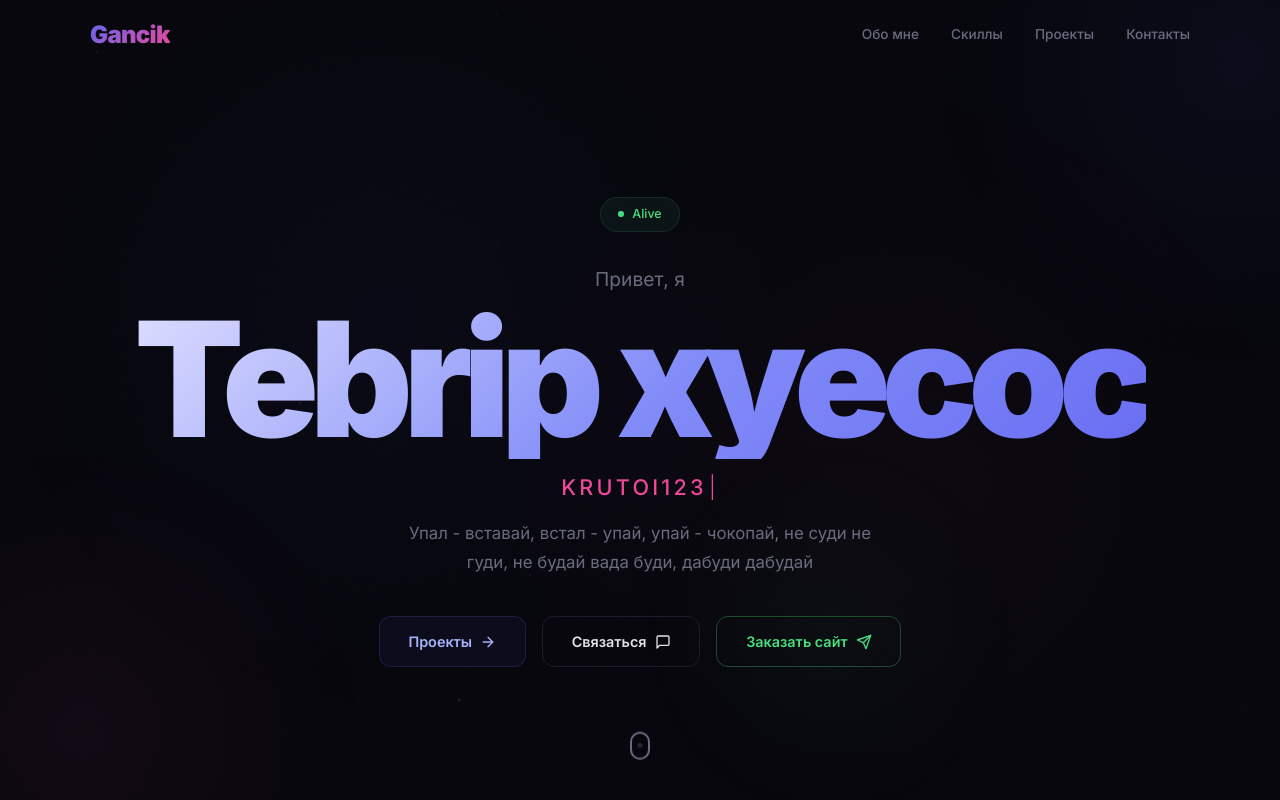
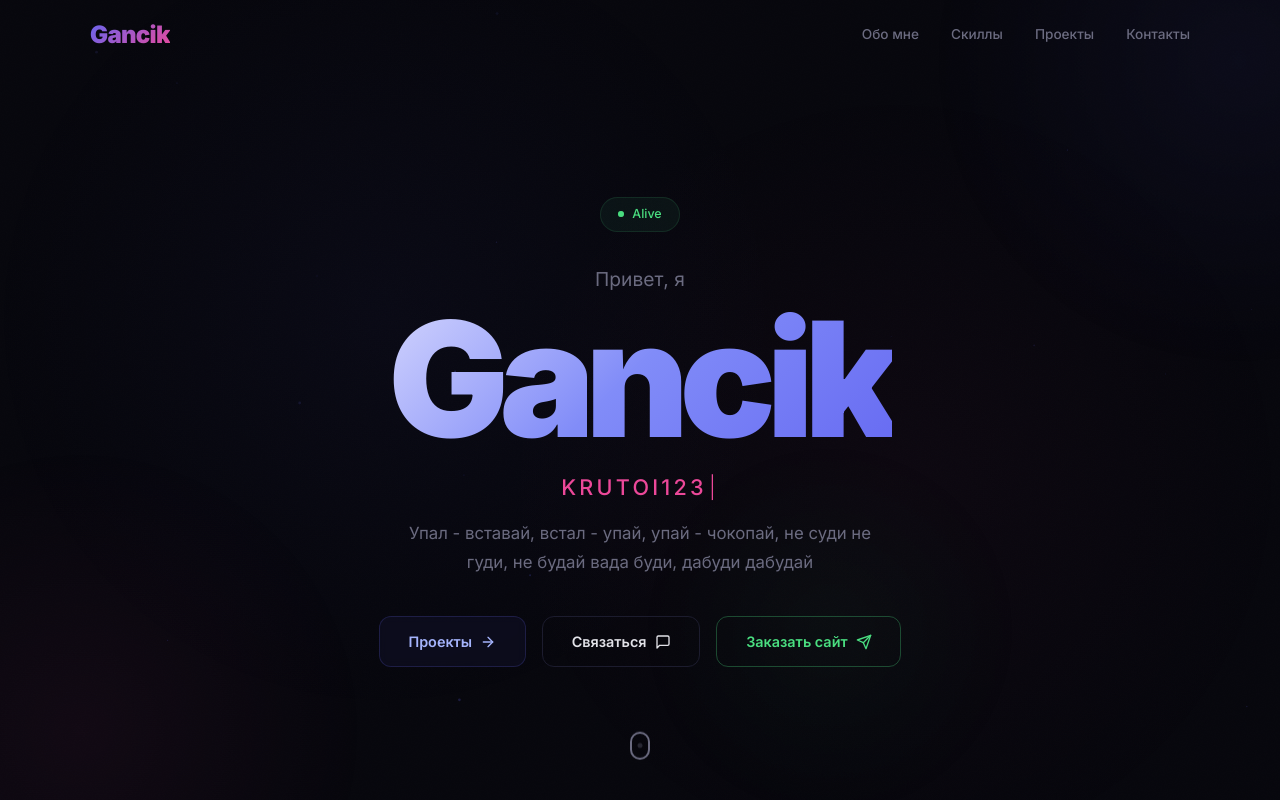
Before and after one commit to Gancik50/Gancik50.github.io, a plain HTML site: page index.html in a window 1280 px wide. Shown: the top 800 px of the page. Drawn offline with Linux system fonts and the light colour scheme.

Commit message:
Update index.html

```diff
--- a/index.html
+++ b/index.html
@@ -38,7 +38,7 @@
 
       <div class="hero-title" data-reveal>
         <span class="hero-greeting">Привет, я</span>
-        <h1 class="hero-name">Tebrip хуесос</h1>
+        <h1 class="hero-name">Gancik</h1>
       </div>
 
       <div class="hero-subtitle-wrap" data-reveal>
```
